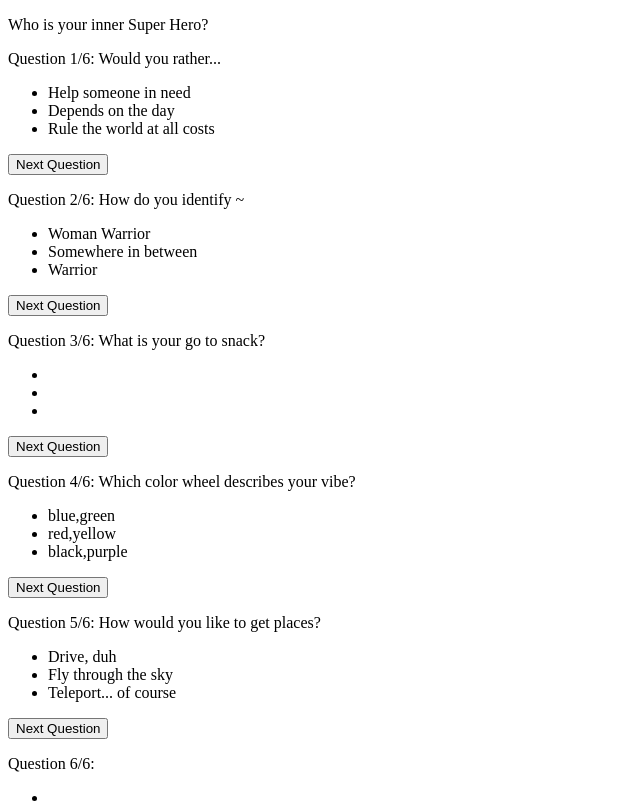
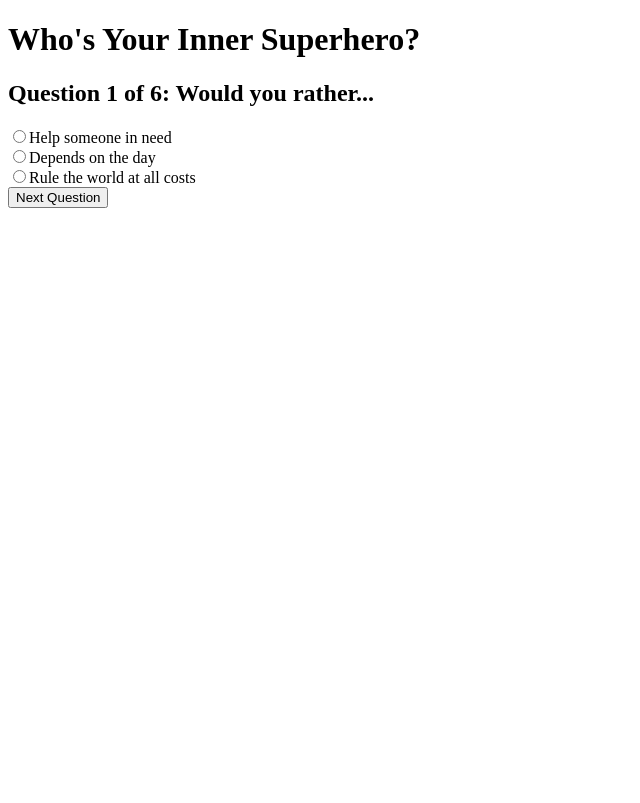
Before and after one commit to ktmm1313/FinalProject, an Angular app: page / in a window 1280 px wide. Shown: the top 803 px of the page, without its empty margins (0-640 px from the left). Built offline with nearby package versions, Linux system fonts and the light colour scheme.

Commit message:
committing prior to merging

```diff
--- a/routes.js
+++ b/routes.js
@@ -10,6 +10,5 @@ pool.query('SELECT * FROM test').then(results => {
     });
 });
 
-
 // export module so it's usable in other files
 module.exports = routes;
--- a/src/app/app.module.ts
+++ b/src/app/app.module.ts
@@ -1,6 +1,7 @@
 import { BrowserModule } from '@angular/platform-browser';
 import { NgModule } from '@angular/core';
 import { HttpClientModule } from '@angular/common/http';
+import { FormsModule } from '@angular/forms';
 
 import { AppRoutingModule } from './app-routing.module';
 import { AppComponent } from './app.component';
@@ -14,7 +15,8 @@ import { QuizComponent } from './quiz/quiz.component';
   imports: [
     BrowserModule,
     AppRoutingModule,
-    HttpClientModule
+    HttpClientModule,
+    FormsModule
   ],
   providers: [],
   bootstrap: [AppComponent]
--- a/src/app/quiz/quiz.component.html
+++ b/src/app/quiz/quiz.component.html
@@ -1,10 +1,23 @@
 <header>
-<p>Who is your inner Super Hero?</p>
+<h1>Who's Your Inner Superhero?</h1>
 </header>
 
-<div class="question1">
+<section *ngFor="let question of questions;">
+        <div *ngIf="question.id == currentItem">
+    <h2>Question {{question.group}} of 6: {{question.text}}</h2>
+    </div>
+        <div *ngIf="question.group == currentGroup">
+    <form>
+    <label><input class="answers" name="answers" type="radio" [(ngModel)]="radioSelected" value="{{question.answer}}"/>{{question.answer}}</label>
+    </form>
+</div>
+</section>
+<button class="question_btn" (click) = "needFunctionToCaptureAnswers()">Next Question</button>
+
+
+
+<!-- <div class="question1">
   <p>Question 1/6: Would you rather...</p>
-
  <ul>
      <li>Help someone in need</li>
      <li>Depends on the day</li>
@@ -75,4 +88,4 @@
     <button (click) = "marvelService.getHeroes()"> Finish </button>
 </div>
 
-<button  (click) = "marvelService.getHeroes()"> Console Log List </button>
+<button  (click) = "marvelService.getHeroes()"> Console Log List </button> -->
--- a/src/app/quiz/quiz.component.ts
+++ b/src/app/quiz/quiz.component.ts
@@ -1,5 +1,14 @@
 import { Component, OnInit } from '@angular/core';
 import { MarvelService } from '../marvel.service';
+
+export interface Question {
+  id: string;
+  group: string;
+  text: string;
+  answer: string;
+  points: number;
+  display: boolean
+}
 
 @Component({
   selector: 'app-quiz',
@@ -7,10 +16,35 @@ import { MarvelService } from '../marvel.service';
   styleUrls: ['./quiz.component.css'],
   providers: [MarvelService]
 })
+
 export class QuizComponent implements OnInit {
 
+  questions : Question[] = [
+    {id: "1a", group: "1", text: "Would you rather...", answer: "Help someone in need", points: 1, display: true },
+    {id: "1b", group: "1", text: "Would you rather...", answer: "Depends on the day", points: 5, display: true },
+    {id: "1c", group: "1", text: "Would you rather...", answer: "Rule the world at all costs", points: 10, display: true },
+    {id: "2a", group: "2", text: "I consider myself", answer: "A woman warrior", points: 1, display: false },
+    {id: "2b", group: "2", text: "I consider myself", answer: "Somewhere in between", points: 1, display: false },
+    {id: "2c", group: "2", text: "I consider myself", answer: "A warrior", points: 1, display: false },
+    {id: "3a", group: "3", text: "What's your go-to snack?", answer: "Candy bar", points: 5, display: false },
+    {id: "3b", group: "3", text: "What's your go-to snack?", answer: "Ants on a log", points: 1, display: false },
+    {id: "3c", group: "3", text: "What's your go-to snack?", answer: "Flaming Hot Cheetos", points: 10, display: false },
+    {id: "4a", group: "4", text: "Which color wheel describes your vibe?", answer: "Green and blue", points: 5, display: false },
+    {id: "4b", group: "4", text: "Which color wheel describes your vibe?", answer: "Red and black", points: 10, display: false },
+    {id: "4c", group: "4", text: "Which color wheel describes your vibe?", answer: "Pink and purple", points: 1, display: false },
+    {id: "5a", group: "5", text: "What's your favorite way to get around?", answer: "Drive, duh", points: 1, display: false },
+    {id: "5b", group: "5", text: "What's your favorite way to get around?", answer: "Fly through the sky", points: 1, display: false },
+    {id: "5c", group: "5", text: "What's your favorite way to get around?", answer: "Teleport...of course", points: 1, display: false },
+    {id: "6a", group: "6", text: "", answer: "", points: 10, display: false },
+    {id: "6b", group: "6", text: "", answer: "", points: 1, display: false },
+    {id: "6c", group: "6", text: "", answer: "", points: 5, display: false }
+]
 
-  constructor(public marvelService: MarvelService) { }
+  currentGroup: number = 1;
+  currentItem: string = this.currentGroup.toString() + 'a';
+  // answers: string[];
+
+  constructor(public marvelService: MarvelService) {}
 
   ngOnInit(): void {
   }
```
